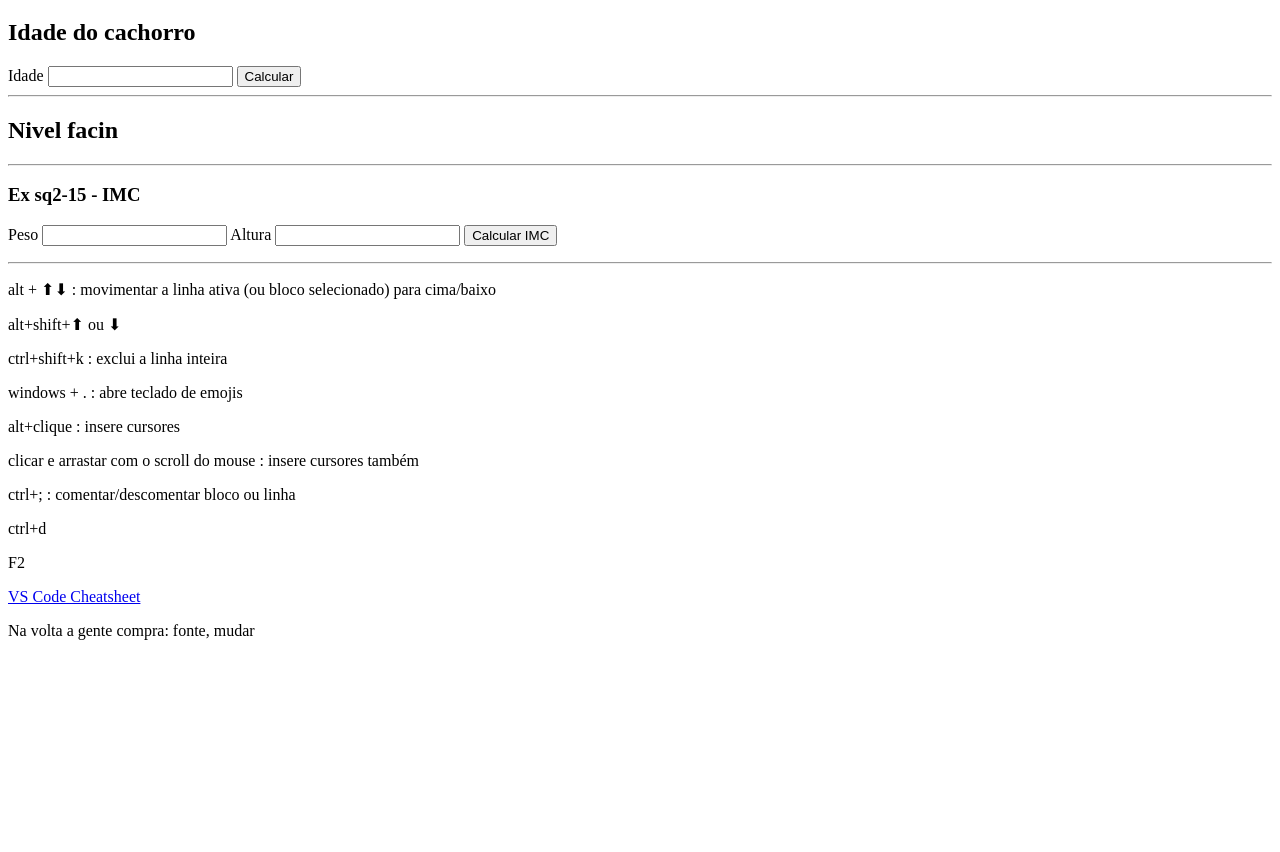
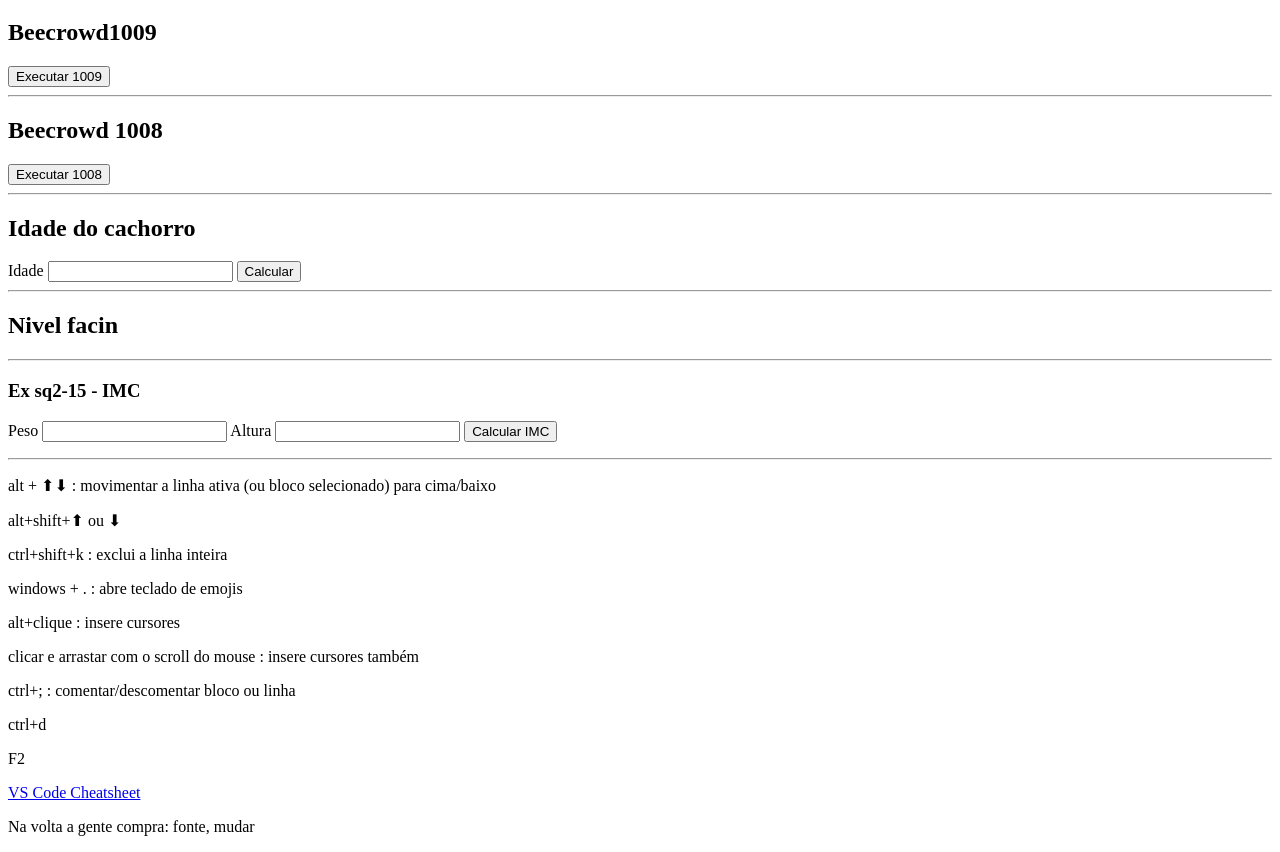
Before and after one commit to erikkavulack/PrimeiraFase, a plain HTML site: page index.html in a window 1280 px wide. Shown: the part 79-931 px from the top of the page. Before the commit the page ends 800 px from the top, so only its background shows below. Drawn offline with Linux system fonts and the light colour scheme.

Commit message:
Add files via upload

```diff
--- a/index.html
+++ b/index.html
@@ -7,6 +7,15 @@
 </head>
 <body>
     <h1>Exercícios = 12/9/24
+
+    <hr>
+
+    <h2>Beecrowd1009</h2>
+    <button onclick="executar1009()">Executar 1009</button>
+
+    <hr>
+        <h2>Beecrowd 1008</h2>
+        <button onclick="executar1008()">Executar 1008</button>
 
     <hr>
     <h2>Idade do cachorro</h2>
--- a/script.js
+++ b/script.js
@@ -24,3 +24,22 @@ else {
     alert("O dog não pode se aposentar, pois ele tem "+calculo)
 }
 }
+
+function executar1008(){
+    let id, horas, valorHora, salario
+    id = Number(prompt("Digite seu id: "))
+    horas = Number(prompt("Quantas horas você trabalhou?"))
+    valorHora = Number(prompt("Quanto você ganha por hora?"))
+    salario = horas * valorHora
+    alert("ID: "+ id + "\nSalário: R$" + salario.toFixed(2))
+}
+
+function executar1009(){
+    let id, salarioFixo, comissao
+    id = prompt("Digite seu nome e sobrenome: ")
+    salarioFixo = Number(prompt("Digite o seu salário fixo: "))
+    comissao = Number(prompt("Digite a sua comissão total: "))
+    let salarioTotal = salarioFixo + (comissao * 0.15)
+    alert("Funcionário: " + id + "\nSalário fixo: R$" + salarioFixo
+    + "\nSalário total + comissão: R$" + salarioTotal.toFixed(2))
+}
```
Also changed, not shown: style.css (added).
